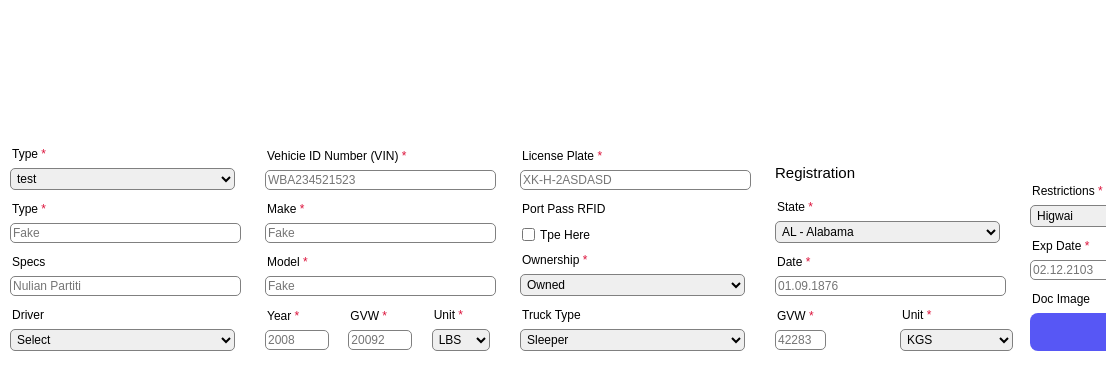
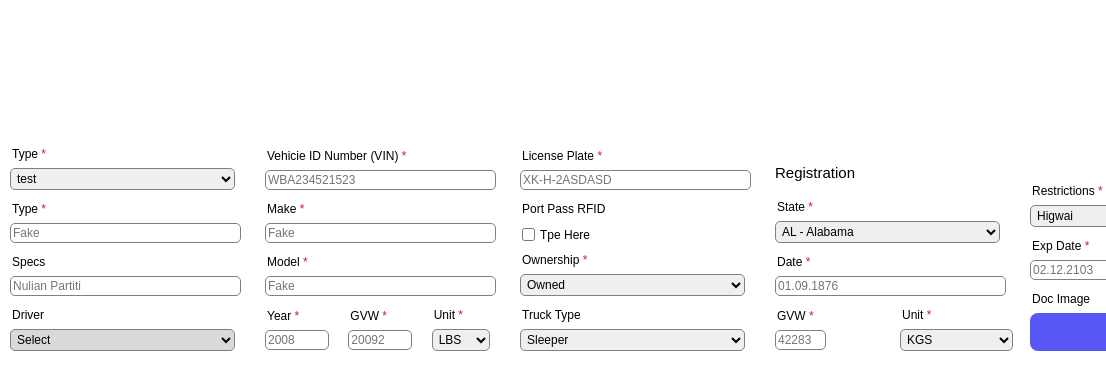
Before and after one commit to Torturer/school, a plain HTML site: page home_work/dz7/index.html in a window 1280 px wide. Shown: the full height of the page, 0-1106 px from the left. Drawn offline with Linux system fonts and the light colour scheme; a web font is replaced by a local one.

Commit message:
fast-fix

```diff
--- a/home_work/dz7/css/style.css
+++ b/home_work/dz7/css/style.css
@@ -119,6 +119,10 @@ input, select, option {
     display: none;
 }
 
+.driver select {
+    background-color: #8080804d;
+}
+
 input:hover, select:hover {
     border-color: rgb(43, 255, 0);
 }
--- a/home_work/dz7/index.html
+++ b/home_work/dz7/index.html
@@ -12,7 +12,7 @@
 
 <body>
     <div class="block">
-        <div class="container">
+        <form class="container">
             <div class="column_box">
                 <div class="tractor">
                     <label class="warn" for="tractor_id">Type</label>
@@ -157,7 +157,7 @@
                     <input type="file" name="" id="doc_download_id" class="file_box" multiple>
                 </div>
             </div>
-        </div>
+        </foem>
     </div>
 </body>
 
```
